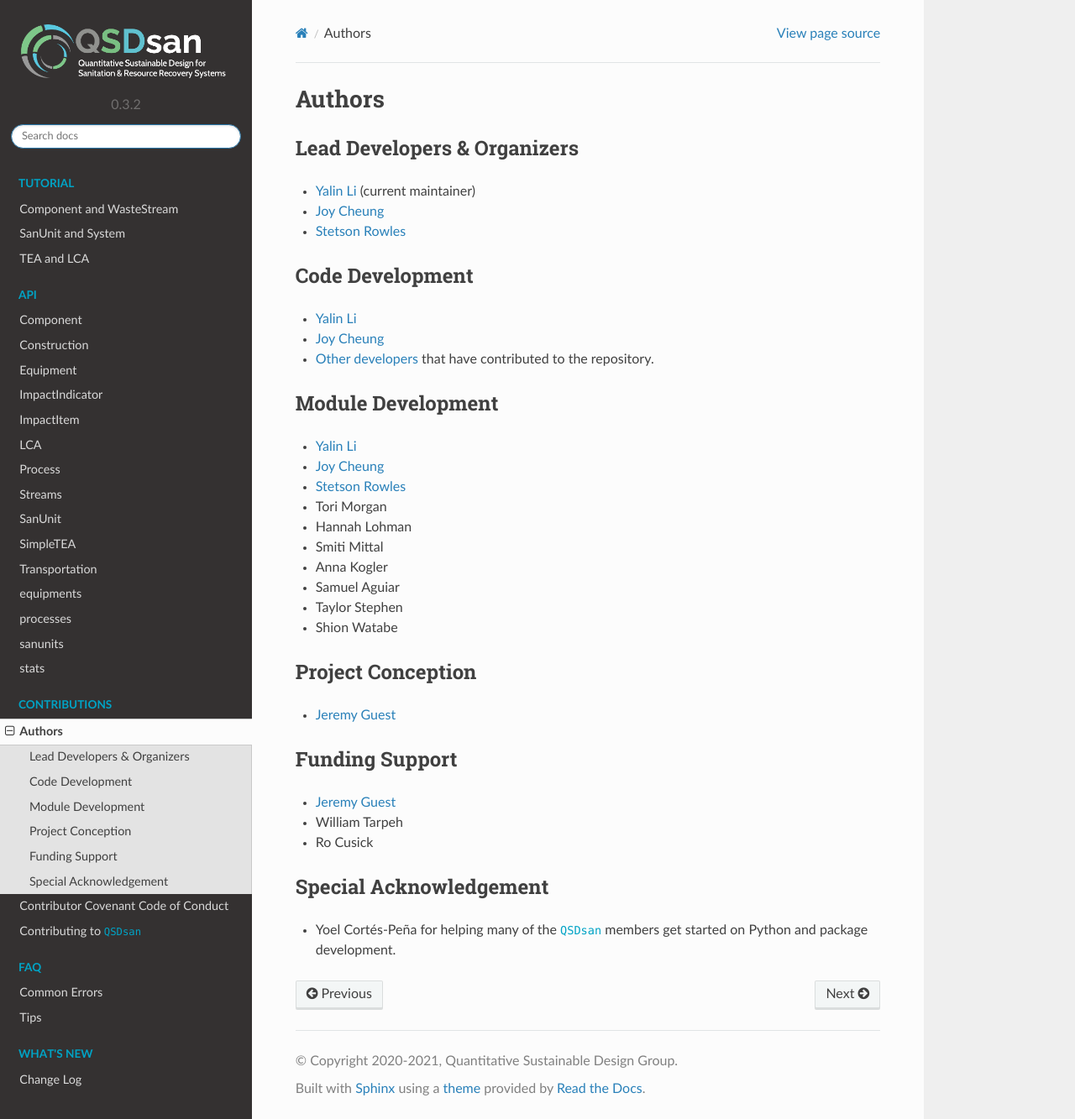
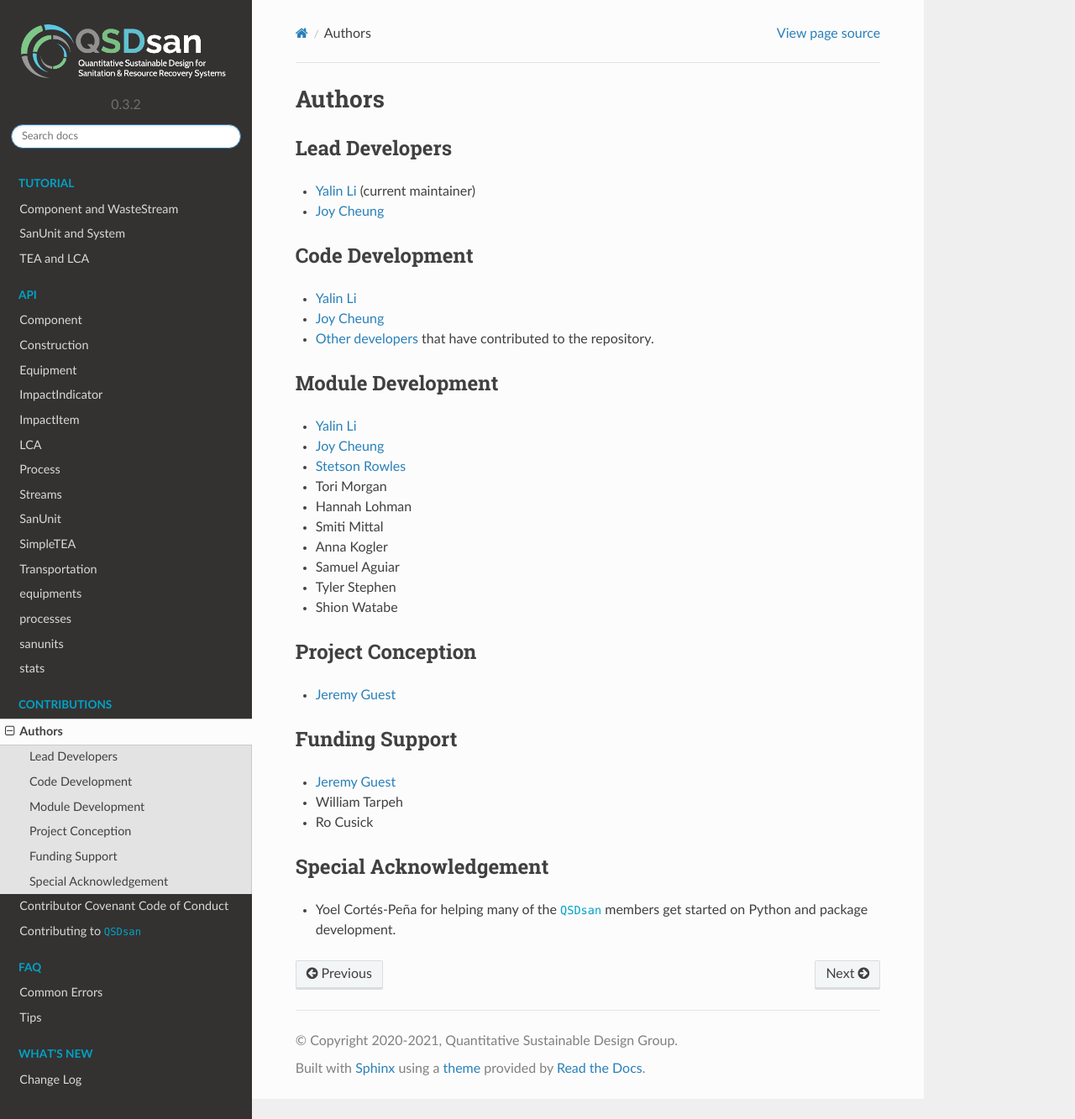
Before and after one commit to QSD-Group/QSDsan, a Sphinx documentation site: the page built from docs/source/AUTHORS.rst, in a window 1280 px wide and 1333 px high. Shown: the whole window at 84% size. Built offline with Sphinx 7.4.7 and the Read the Docs theme 2.0.0, drawn with Linux system fonts in a browser that asks for light colours; pages that are not in the unit, such as notebooks, are missing from menus.

Commit message:
minor updates to docs

```diff
--- a/AUTHORS.rst
+++ b/AUTHORS.rst
@@ -1,11 +1,10 @@
 Authors
 =======
 
-Lead Developers & Organizers
-----------------------------
+Lead Developers
+---------------
 - `Yalin Li <zoe.yalin.li@gmail.com>`_ (current maintainer)
 - `Joy Cheung <joycheung1994@gmail.com>`_
-- `Stetson Rowles <lsr@illinois.edu>`_
 
 
 Code Development
@@ -25,7 +24,7 @@ Module Development
 - Smiti Mittal
 - Anna Kogler
 - Samuel Aguiar
-- Taylor Stephen
+- Tyler Stephen
 - Shion Watabe
 
 
--- a/setup.py
+++ b/setup.py
@@ -25,7 +25,7 @@ setup(
     long_description=open('README.rst').read(),
     url="https://github.com/QSD-Group/QSDsan",
     install_requires=['biosteam>=2.31.1', 'thermosteam>=0.27.2' ,
-                      'pandas>=1.2.4', 'matplotlib>=3.3.2', 'scikit-learn', 'scipy>=1.7.1',
+                      'pandas>=1.3.2', 'matplotlib>=3.3.2', 'scikit-learn', 'scipy>=1.7.1',
                       'SALib>=1.4.0b0', 'seaborn', 'sympy>=1.8'],
     package_data=
         {'qsdsan': [
```
Also changed, not shown: README.rst (+4 -4 lines), docs/source/FAQ.rst (+9 -1 lines), docs/source/index.rst (+4 -4 lines), LICENSE.txt, 1 other file.
